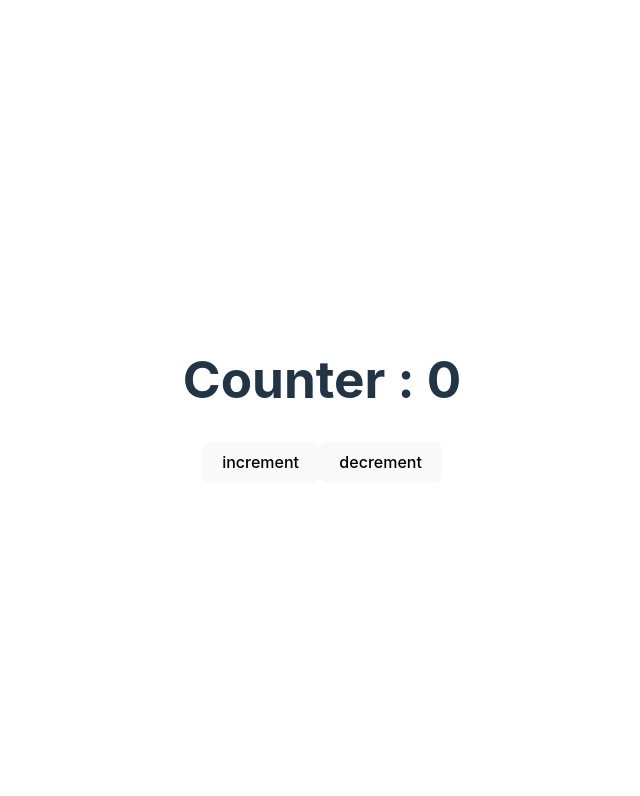
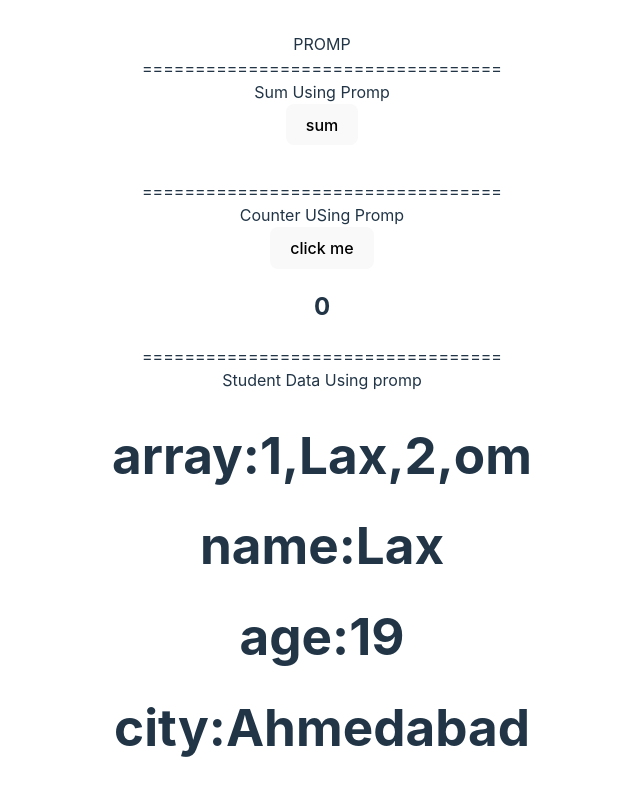
Before and after one commit to laxahir/REACT-JSX, a React (Vite) app: page / in a window 1280 px wide. Shown: the top 796 px of the page, without its empty margins (318-958 px from the left). Built offline with nearby package versions, Linux system fonts and the light colour scheme.

Commit message:
projects

```diff
--- a/src/App.jsx
+++ b/src/App.jsx
@@ -1,13 +1,59 @@
 import { useState } from 'react'
 import './App.css'
 import Counter from './Counter'
+import Spreading from './Spreading'
+import Prop from './Prop'
 
 function App() {
-  const [count, setCount] = useState(0)
+
+
+ {/* ================Props=================== */}
+
+ const [sum,setSum] = useState()
+ const Lax = () => {
+    let a=5,b=5,ans;
+   ans = a+b;
+    setSum(ans);
+    console.log(ans);
+}
+
+
+
+const student={
+  name:"Lax",
+  age: 19,
+  city : "Ahmedabad"
+}
+
+const arr = [1,"Lax",2,"om"]
+
+
+{/* ==============counter-using Prop================== */}
+
+const [val,setVal] = useState(0)
+const func = () => {
+
+const sum = val+1
+ setVal(sum)
+
+ console.log(val);
+}
 
   return (
     <>
-    <Counter />
+     PROMP
+    <br />
+     <Prop
+           newans={sum}
+           btn={Lax}
+          // ================== counter=========
+          func = {func}
+          props = {val}
+          array={arr}
+          studentdata={student}
+          />
+    {/* <Counter /> */}
+    {/* <Spreading /> */}
     </>
   )
 }
--- /dev/null
+++ b/src/Prop.jsx
@@ -0,0 +1,31 @@
+import React, { useState } from 'react'
+
+function Prop(Prop) {
+
+
+
+  return (
+    <>
+    ================================== <br />
+    Sum Using Promp <br />
+      <button onClick={Prop.btn}>sum</button>
+      <h1>{Prop.newans}</h1>
+
+      ==================================<br />
+      Counter USing Promp <br />
+
+   <button onClick={Prop.func}>click me</button>
+   <h2>{Prop.props}</h2>
+
+   ==================================<br />
+      Student Data Using promp <br />
+
+   <h1>array:{Prop.array.join(",")}</h1>
+   <h1>name:{Prop.studentdata.name}</h1>
+   <h1>age:{Prop.studentdata.age}</h1>
+   <h1>city:{Prop.studentdata.city}</h1>
+    </>
+  )
+}
+
+export default Prop;
--- /dev/null
+++ b/src/Spreading.jsx
@@ -0,0 +1,56 @@
+import React, { useState } from 'react'
+
+function Spreading() {
+
+  const [name,setName] = useState("Laxman")
+  const change = () => {
+    setName("om")
+  }
+
+
+  //  ==================obj========================
+   const [obj,setObj] = useState({name : "lax",age :19,course : "FullStack"})
+   const changeObj = () => {
+     setObj({...obj,name : "karan"})
+   }
+
+
+  // ==================== ARR ============================
+  const [arr,setArr] = useState([1,"lax",2,"om"])
+  const changearr = () => {
+    setArr([...arr,11,"karan"])
+  }
+
+
+
+
+  return (
+    <>
+<h1>Spriding Operator</h1> <br />
+=========================== <br />
+
+    <h2>{name}</h2>
+    <button onClick={change}>Change Name</button>
+    <br /><br />
+
+
+    {/* ====================obj==================== */}
+    =========================== <br />
+    Change only Name in obj <br />
+    <h2>name:{obj.name} <br />Age: {obj.age} <br />Course: {obj.course}</h2>
+    <button onClick={changeObj}>Change Obj</button>
+    <br /><br />
+
+    {/* =================ARR================= */}
+    =========================== <br />
+    Add new data in Array <br />
+    <h2>{arr.map((ele,i)=>(
+      <li key={i}>{ele}</li>
+    ))}</h2>
+    <button onClick={changearr}>Change Arr</button>
+
+    </>
+  )
+}
+
+export default Spreading;
```
Also changed, not shown: src/Counter.jsx (line endings or trailing spaces).
